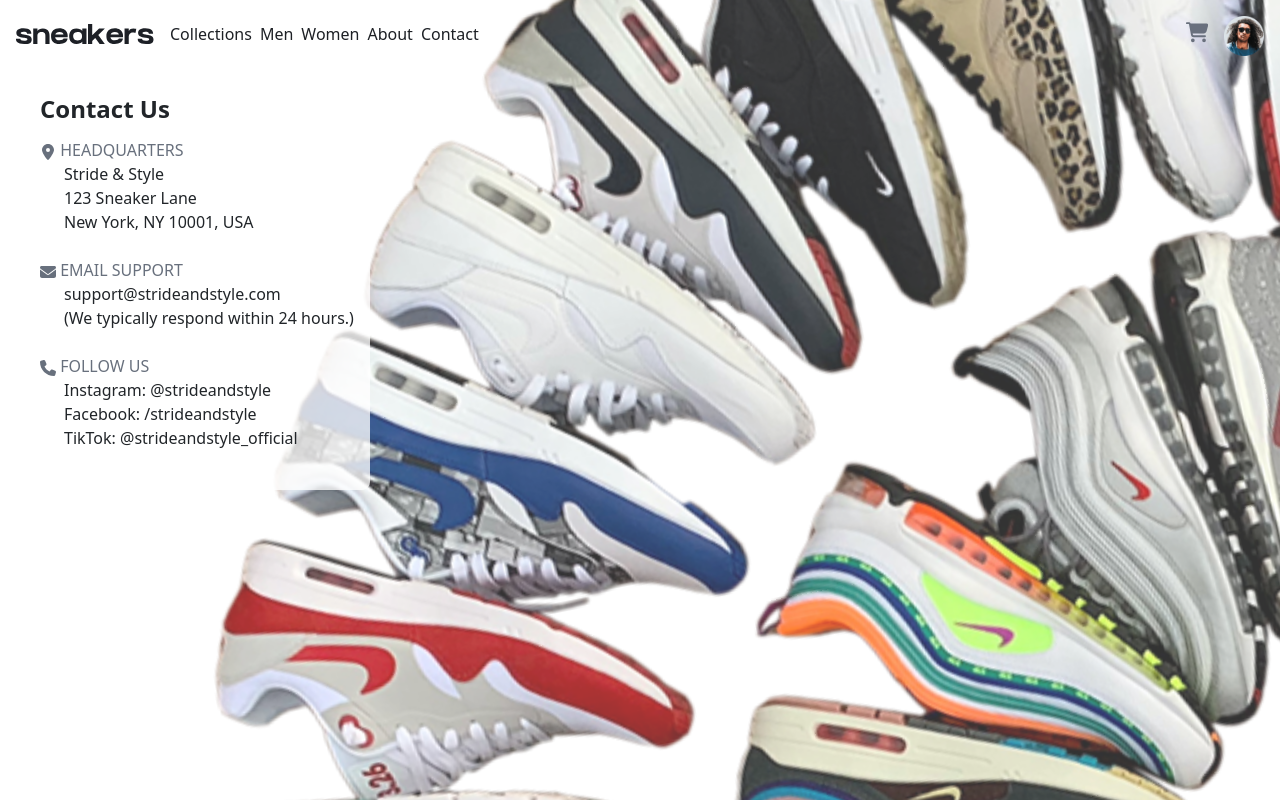
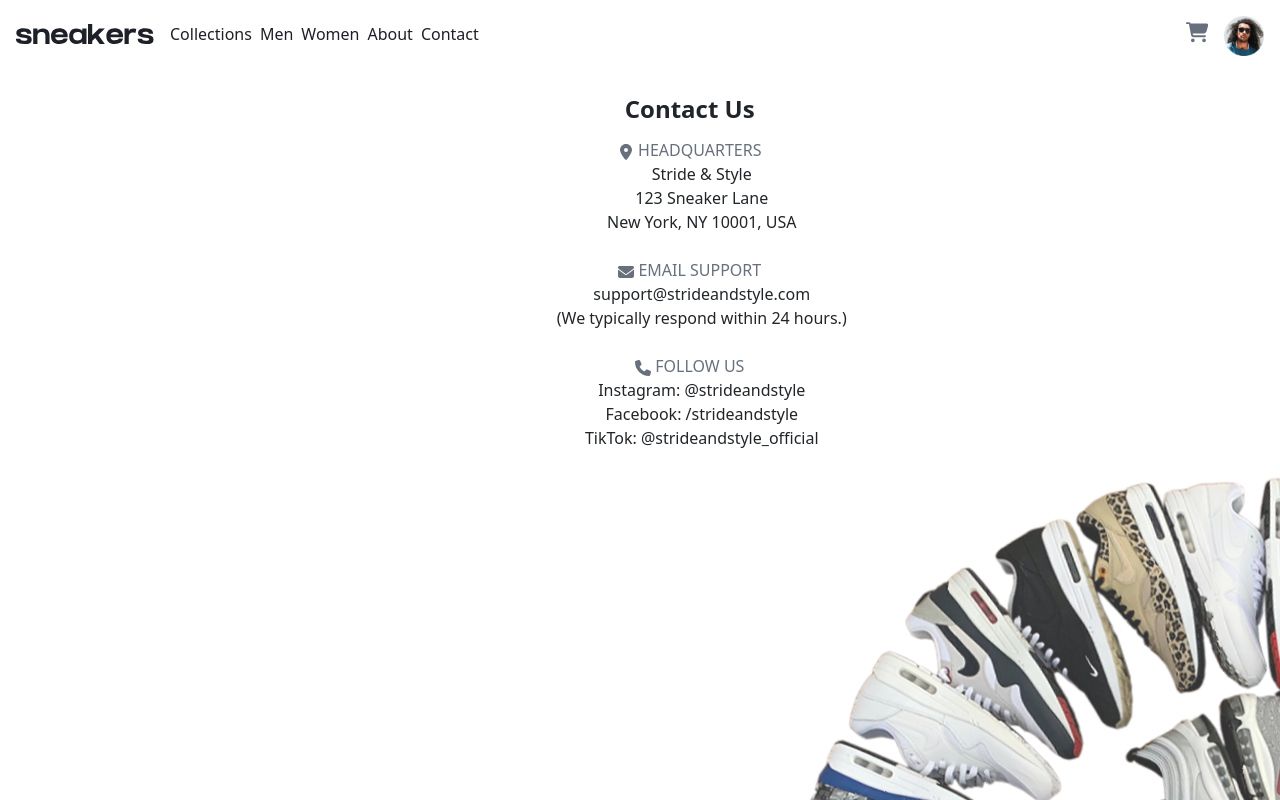
Before and after one commit to Makita7/ecommerce-product-react, a React (Vite) app: page /contact in a window 1280 px wide. Built offline with nearby package versions, Linux system fonts and the light colour scheme.

Commit message:
more responsive fixes

```diff
--- a/src/App.scss
+++ b/src/App.scss
@@ -54,6 +54,13 @@ body{
   }
 }
 
+.contactLgFix{
+    @media (min-width: 1280px) {
+          left: 40%;
+          text-align: center;
+    }
+}
+
 // Navigation Link styles for md and bigger
 .navActiveStyle {
   text-decoration: none;
--- a/src/components/CartDialog.jsx
+++ b/src/components/CartDialog.jsx
@@ -120,6 +120,11 @@ const ThanksDialogStyle = styled.div`
     top: 3%;
     left: 5%;
     border-radius: 8px;
+    @media (min-width: ${device.sm}) {
+        width: 30rem;
+        left: auto;
+        right: 3%;
+    }
 `
 
 const Thumbnail = styled.img`
--- a/src/pages/AboutPage.jsx
+++ b/src/pages/AboutPage.jsx
@@ -5,18 +5,28 @@ import img from "../assets/about-bg.jpg"
 export default function AboutPage() {
     return (
         <DivBg className="p-4 p-md-5">
-            <Title style={{fontSize: "1.5rem"}} className="mb-2 px-3" >Welcome to Stride & Style,</Title>
-            <AboutText className="text-justify"> your go-to destination for high-quality, stylish, and performance-driven sneakers. Founded with a passion for movement and design, our mission is to bring you footwear that feels as good as it looks—whether you're hitting the pavement, heading to the office, or just living life on the go.
+            <InnerContainer>
+                <Title style={{fontSize: "1.5rem"}} className="mb-2 px-3" >Welcome to Stride & Style,</Title>
+                <AboutText className="text-justify"> your go-to destination for high-quality, stylish, and performance-driven sneakers. Founded with a passion for movement and design, our mission is to bring you footwear that feels as good as it looks—whether you're hitting the pavement, heading to the office, or just living life on the go.
 
-We carefully curate a collection of unisex, men's, and women's sneakers that balance function, fashion, and affordability. Every pair we offer is chosen for its comfort, durability, and modern style—because we believe your shoes should keep up with your lifestyle.
+    We carefully curate a collection of unisex, men's, and women's sneakers that balance function, fashion, and affordability. Every pair we offer is chosen for its comfort, durability, and modern style—because we believe your shoes should keep up with your lifestyle.
 
-Our team is made up of sneaker enthusiasts, designers, and everyday athletes who believe that great shoes can elevate not just your outfit, but your entire day. At Stride & Style, we’re committed to great design, eco-conscious packaging, and exceptional customer service.
+    Our team is made up of sneaker enthusiasts, designers, and everyday athletes who believe that great shoes can elevate not just your outfit, but your entire day. At Stride & Style, we’re committed to great design, eco-conscious packaging, and exceptional customer service.
 
-Let your next step be your best one—shop with us and find your perfect fit.</AboutText>
+    Let your next step be your best one—shop with us and find your perfect fit.</AboutText>
+            </InnerContainer>
         </DivBg>
     )
 }
 
+const device = {
+    xs: '400px',
+    sm: '600px',
+    md: '900px',
+    lg: '1280px',
+    xl: '1440px',
+    xxl: '1920px',
+}
 
 export const DivBg = styled.div`
     background-image: url(${img});
@@ -26,6 +36,13 @@ export const DivBg = styled.div`
     width: 100%;
 `
 
+export const InnerContainer = styled.div`
+    @media (min-width: ${device.lg}){
+        width: 40%;
+        margin-left: 35%;
+    }
+`
+
 export const AboutText = styled.p`
     background-color: #ffffffc4;
     padding: 1rem;
--- a/src/pages/ContactPage.jsx
+++ b/src/pages/ContactPage.jsx
@@ -8,7 +8,7 @@ import { AboutText as DivBg } from './AboutPage';
 export default function ContactPage() {
     return (
         <div className='m-4' style={{position: "relative"}}>
-            <DivBg style={{zIndex: "+5", position: "absolute"}}>
+            <DivBg style={{zIndex: "+5", position: "absolute"}} className='contactLgFix'>
                 <Title style={{fontSize: "1.5rem"}}>Contact Us</Title>
                 <div className='mb-4'>
                     <Subtitle style={{fontSize: "1rem"}} className='mb-0'> <FaLocationDot/> Headquarters</Subtitle>
@@ -41,6 +41,15 @@ export default function ContactPage() {
     )
 }
 
+const device = {
+    xs: '400px',
+    sm: '600px',
+    md: '900px',
+    lg: '1280px',
+    xl: '1440px',
+    xxl: '1920px',
+}
+
 const rotate360 = keyframes`
     from {
         transform: rotate(0deg);
@@ -61,4 +70,9 @@ const ImgBg = styled.img`
     @media (min-width: 700px) and (orientation: landscape) {
         bottom: -140%;
     }
+    @media (min-width: ${device.lg}) and (orientation: landscape) {
+        bottom: -86%;
+        right: -40%;
+        width: 80%;
+    }
 `
```
